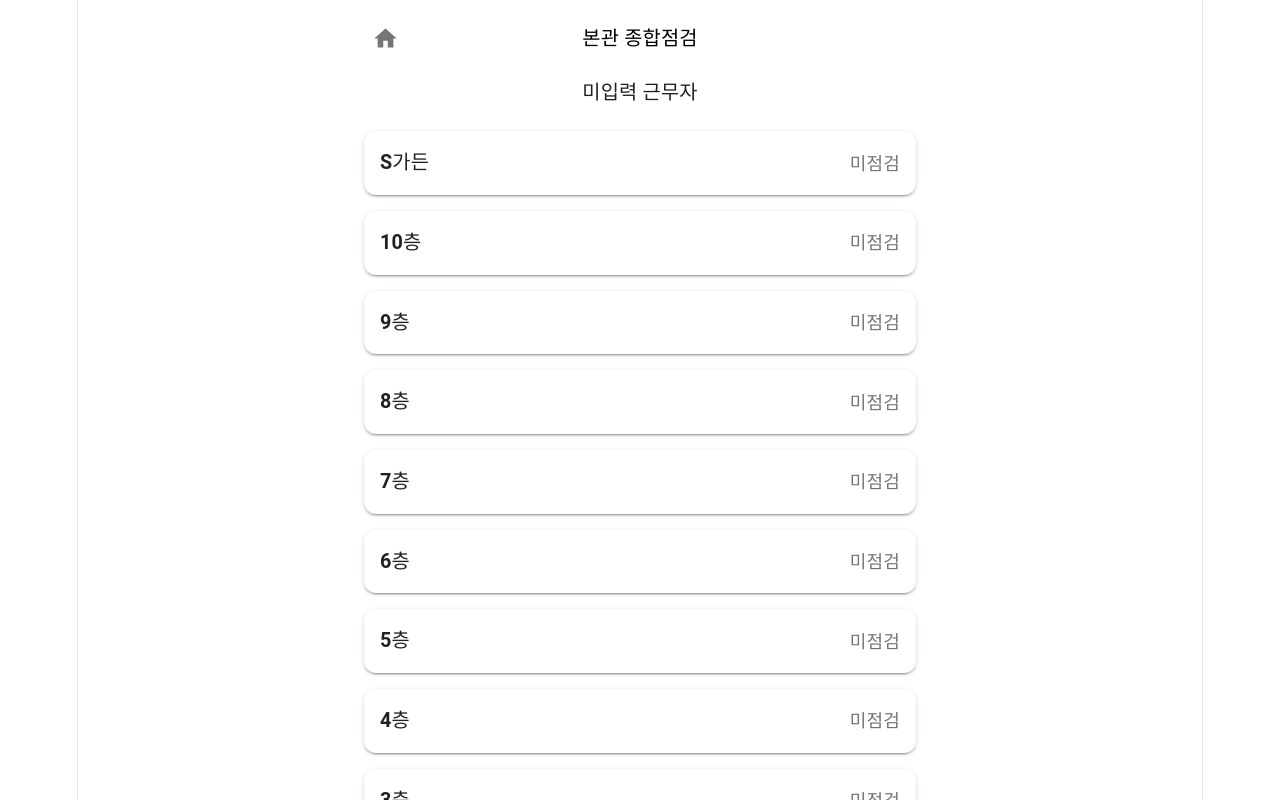
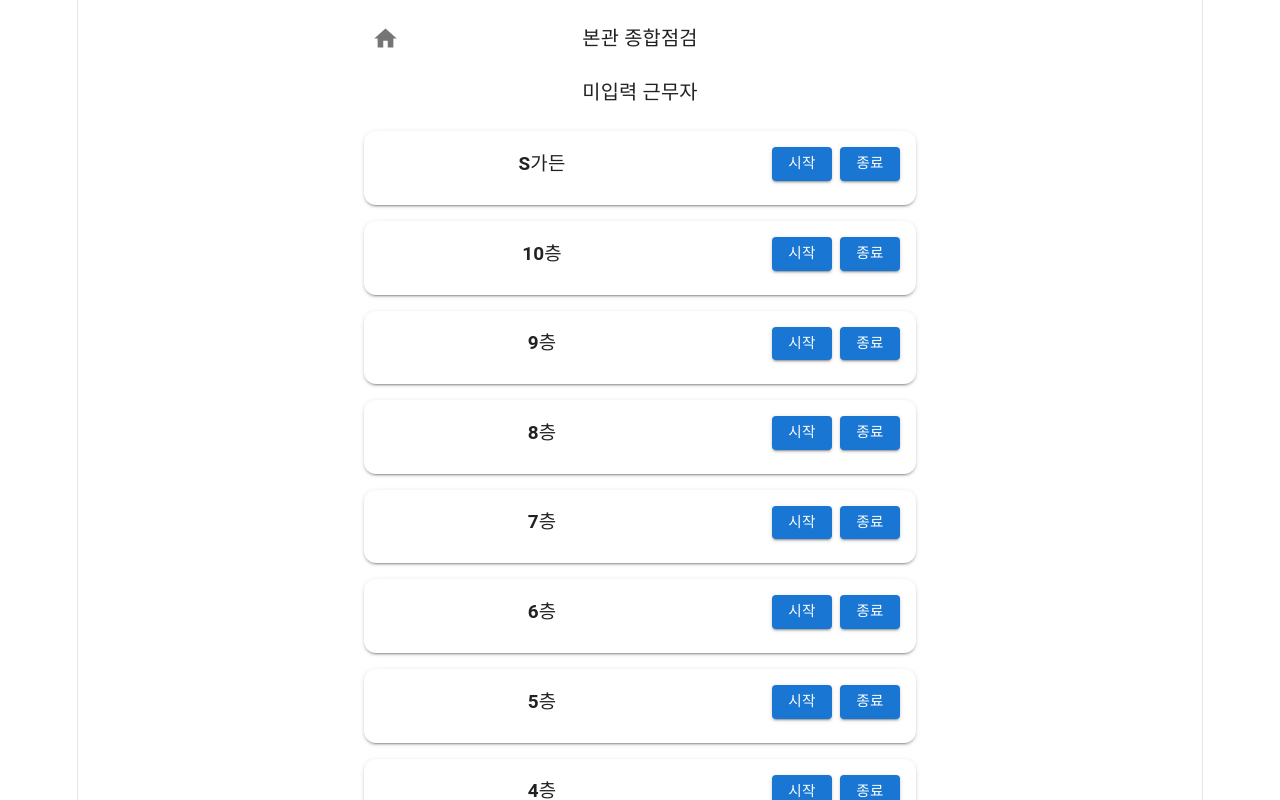
Before and after one commit to 79kzio-dev/timeChecked, a React (Vite) app: page /check in a window 1280 px wide. Shown: the top 800 px of the page. Built offline with nearby package versions, Linux system fonts and the light colour scheme.

Commit message:
6rh commit

```diff
--- a/src/components/CheckCard.tsx
+++ b/src/components/CheckCard.tsx
@@ -1,37 +1,18 @@
-import {
-  Card,
-  CardActionArea,
-  Typography,
-  Box
-} from "@mui/material";
+import { Box, Button, Card, CardContent, Typography } from "@mui/material";
+import type { CheckItem } from "../data/CheckItem";
 
-import type { CheckItem } from "../data/CheckItem.ts";
-
-interface Props {
+type Props = {
   item: CheckItem;
-  onClick: () => void;
-}
+  onStart: () => void;
+  onEnd: () => void;
+};
 
 export default function CheckCard({
                                     item,
-                                    onClick
+                                    onStart,
+                                    onEnd
                                   }: Props) {
-
-  let text = "미점검";
-  let color: string = "#757575";
-
-  if (item.startTime && !item.endTime) {
-    text = item.startTime;
-    color = "#1565C0";
-  }
-
-  if (item.startTime && item.endTime) {
-    text = `${item.startTime} ~ ${item.endTime}`;
-    color = "#2E7D32";
-  }
-
   return (
-
     <Card
       elevation={2}
       sx={{
@@ -39,55 +20,148 @@ export default function CheckCard({
         borderRadius: 3
       }}
     >
-
-      <CardActionArea
-        onClick={onClick}
-        disabled={item.endTime !== ""}
-        sx={{
-          p: 2
-        }}
-      >
-
-
+      <CardContent>
         <Box
           sx={{
             display: "flex",
+            alignItems: "center",
             justifyContent: "space-between",
-            alignItems: "center",
             gap: 2
           }}
         >
-
-          {/*점검 위치 */}
+          {/* 점검 위치 */}
           <Typography
-            variant="h6"
             sx={{
+              flex: 1,
               fontWeight: 700,
-              flex: 1,
-              textAlign: "left",
-              fontSize: {
-                xs: "1rem",
-                sm: "1.1rem"
-              },
+              fontSize: "1.05rem",
               overflow: "hidden",
               textOverflow: "ellipsis",
               whiteSpace: "nowrap"
-
             }}
           >
             {item.name}
           </Typography>
 
-          <Typography
+          {/* 오른쪽 영역(항상 같은 폭) */}
+          <Box
             sx={{
-              color,
-              fontWeight: 600
+              width: 180,
+              flexShrink: 0,
+              display: "flex",
+              justifyContent: "flex-end",
+              alignItems: "center",
+              gap: 1
             }}
           >
-            {text}
-          </Typography>
+            {/* 아무것도 안 누름 */}
+            {!item.startTime &&
+              !item.endTime && (
+                <>
+                  <Button
+                    variant="contained"
+                    size="small"
+                    sx={{
+                      width: 60,
+                      minWidth: 60
+                    }}
+                    onClick={onStart}
+                  >
+                    시작
+                  </Button>
+
+                  <Button
+                    variant="contained"
+                    size="small"
+                    sx={{
+                      width: 60,
+                      minWidth: 60
+                    }}
+                    onClick={onEnd}
+                  >
+                    종료
+                  </Button>
+                </>
+              )}
+
+            {/* 시작만 */}
+            {item.startTime &&
+              !item.endTime && (
+                <>
+                  <Typography
+                    sx={{
+                      width: 110,
+                      textAlign: "right",
+                      fontWeight: 700,
+                      color: "primary.main",
+                      whiteSpace: "nowrap"
+                    }}
+                  >
+                    {item.startTime} ~
+                  </Typography>
+
+                  <Button
+                    variant="contained"
+                    size="small"
+                    sx={{
+                      width: 60,
+                      minWidth: 60
+                    }}
+                    onClick={onEnd}
+                  >
+                    종료
+                  </Button>
+                </>
+              )}
+
+            {/* 종료만 */}
+            {!item.startTime &&
+              item.endTime && (
+                <>
+                  <Button
+                    variant="contained"
+                    size="small"
+                    sx={{
+                      width: 60,
+                      minWidth: 60
+                    }}
+                    onClick={onStart}
+                  >
+                    시작
+                  </Button>
+
+                  <Typography
+                    sx={{
+                      width: 110,
+                      textAlign: "left",
+                      fontWeight: 700,
+                      color: "primary.main",
+                      whiteSpace: "nowrap"
+                    }}
+                  >
+                    ~ {item.endTime}
+                  </Typography>
+                </>
+              )}
+            {/* 시작 + 종료 */}
+            {item.startTime &&
+              item.endTime && (
+                <Typography
+                  sx={{
+                    width: 180,
+                    textAlign: "right",
+                    fontWeight: 700,
+                    color: "success.main",
+                    whiteSpace: "nowrap"
+                  }}
+                >
+                  {item.startTime} ~{" "}
+                  {item.endTime}
+                </Typography>
+              )}
+          </Box>
         </Box>
-      </CardActionArea>
+      </CardContent>
     </Card>
   );
 }
--- a/src/data/MemoData.ts
+++ b/src/data/MemoData.ts
@@ -173,7 +173,7 @@ export const memoData: MemoItem[] = [
   },
 
   {
-    text: "{location}층 {store} {company} 연장사인 완료 및 안전점검 특이사항 없습니다.",
+    text: "{location}층 {store} {company} 화기작업 연장사인 완료 및 안전점검 특이사항 없습니다.",
     fields: [
       {
         key: "location",
--- a/src/pages/Check.tsx
+++ b/src/pages/Check.tsx
@@ -1,4 +1,4 @@
-import { useState } from "react";
+import { useEffect, useState } from "react";
 import { Box, Button, Container, IconButton, Typography } from "@mui/material";
 import HomeIcon from "@mui/icons-material/Home";
 import { useLocation, useNavigate } from "react-router-dom";
@@ -6,14 +6,13 @@ import { useLocation, useNavigate } from "react-router-dom";
 import { checkData } from "../data/CheckData";
 import { typeName } from "../data/TypeName";
 import CheckCard from "../components/CheckCard";
+import type { CheckItem } from "../data/CheckItem";
 
 const now = () => {
-  const d = new Date();
-
-  return d.toLocaleTimeString("ko-KR", {
+  return new Date().toLocaleTimeString("ko-KR", {
     hour: "2-digit",
     minute: "2-digit",
-    hour12: false,
+    hour12: false
   });
 };
 
@@ -25,34 +24,54 @@ export default function Check() {
 
   const worker = location.state?.worker ?? "";
 
-  const [items, setItems] = useState(
+  const storageKey = `check_${type}_${worker}`;
+
+  const createItems = (): CheckItem[] =>
     checkData[type].map((item) => ({
       ...item,
-    })),
-  );
+      startTime: "",
+      endTime: ""
+    }));
 
-  const clickItem = (index: number) => {
+  const [items, setItems] = useState<CheckItem[]>(() => {
+    const saved = localStorage.getItem(storageKey);
+
+    return saved ? JSON.parse(saved) : createItems();
+  });
+
+  useEffect(() => {
+    localStorage.setItem(storageKey, JSON.stringify(items));
+  }, [items, storageKey]);
+
+  const startItem = (index: number) => {
     setItems((prev) =>
-      prev.map((item, i) => {
-        if (i !== index) return item;
+      prev.map((item, i) =>
+        i === index && item.startTime === ""
+          ? {
+            ...item,
+            startTime: now()
+          }
+          : item
+      )
+    );
+  };
 
-        if (!item.startTime) {
-          return {
+  const endItem = (index: number) => {
+    setItems((prev) =>
+      prev.map((item, i) =>
+        i === index && item.endTime === ""
+          ? {
             ...item,
-            startTime: now(),
-          };
-        }
+            endTime: now()
+          }
+          : item
+      )
+    );
+  };
 
-        if (!item.endTime) {
-          return {
-            ...item,
-            endTime: now(),
-          };
-        }
-
-        return item;
-      }),
-    );
+  const reset = () => {
+    localStorage.removeItem(storageKey);
+    navigate("/");
   };
 
   return (
@@ -60,7 +79,7 @@ export default function Check() {
       maxWidth="sm"
       sx={{
         mt: 3,
-        pb: 3,
+        pb: 3
       }}
     >
       {/* Header */}
@@ -69,14 +88,14 @@ export default function Check() {
           display: "flex",
           alignItems: "center",
           position: "relative",
-          mb: 3,
+          mb: 3
         }}
       >
         <IconButton
-          onClick={() => navigate("/")}
+          onClick={reset}
           sx={{
             position: "absolute",
-            left: 0,
+            left: 0
           }}
         >
           <HomeIcon />
@@ -87,19 +106,19 @@ export default function Check() {
             width: "100%",
             textAlign: "center",
             fontSize: "1.1rem",
-            fontWeight: 700,
-            color: "black",
+            fontWeight: 700
           }}
         >
           {typeName[type]}
         </Typography>
       </Box>
+
       <Typography
         sx={{
           fontWeight: 700,
           fontSize: "1.1rem",
           textAlign: "center",
-          mb: 3,
+          mb: 3
         }}
       >
         {type === "Tech"
@@ -107,17 +126,18 @@ export default function Check() {
           : `${worker || "미입력"} 근무자`}
       </Typography>
 
-      {/* 점검 리스트 */}
       {items.map((item, index) => (
-        <CheckCard key={index} item={item} onClick={() => clickItem(index)} />
+        <CheckCard
+          key={index}
+          item={item}
+          onStart={() => startItem(index)}
+          onEnd={() => endItem(index)}
+        />
       ))}
 
-      {/* 확인 버튼 */}
       <Box
         sx={{
-          mt: 4,
-          display: "flex",
-          gap: 2,
+          mt: 4
         }}
       >
         <Button
@@ -125,15 +145,15 @@ export default function Check() {
           variant="contained"
           sx={{
             height: 52,
-            borderRadius: 3,
+            borderRadius: 3
           }}
           onClick={() =>
             navigate("/edit", {
               state: {
                 type,
                 worker,
-                items,
-              },
+                items
+              }
             })
           }
         >
```
Also changed, not shown: src/data/CheckItem.ts (+3 -5 lines), src/pages/Edit.tsx (+276 -62 lines).
